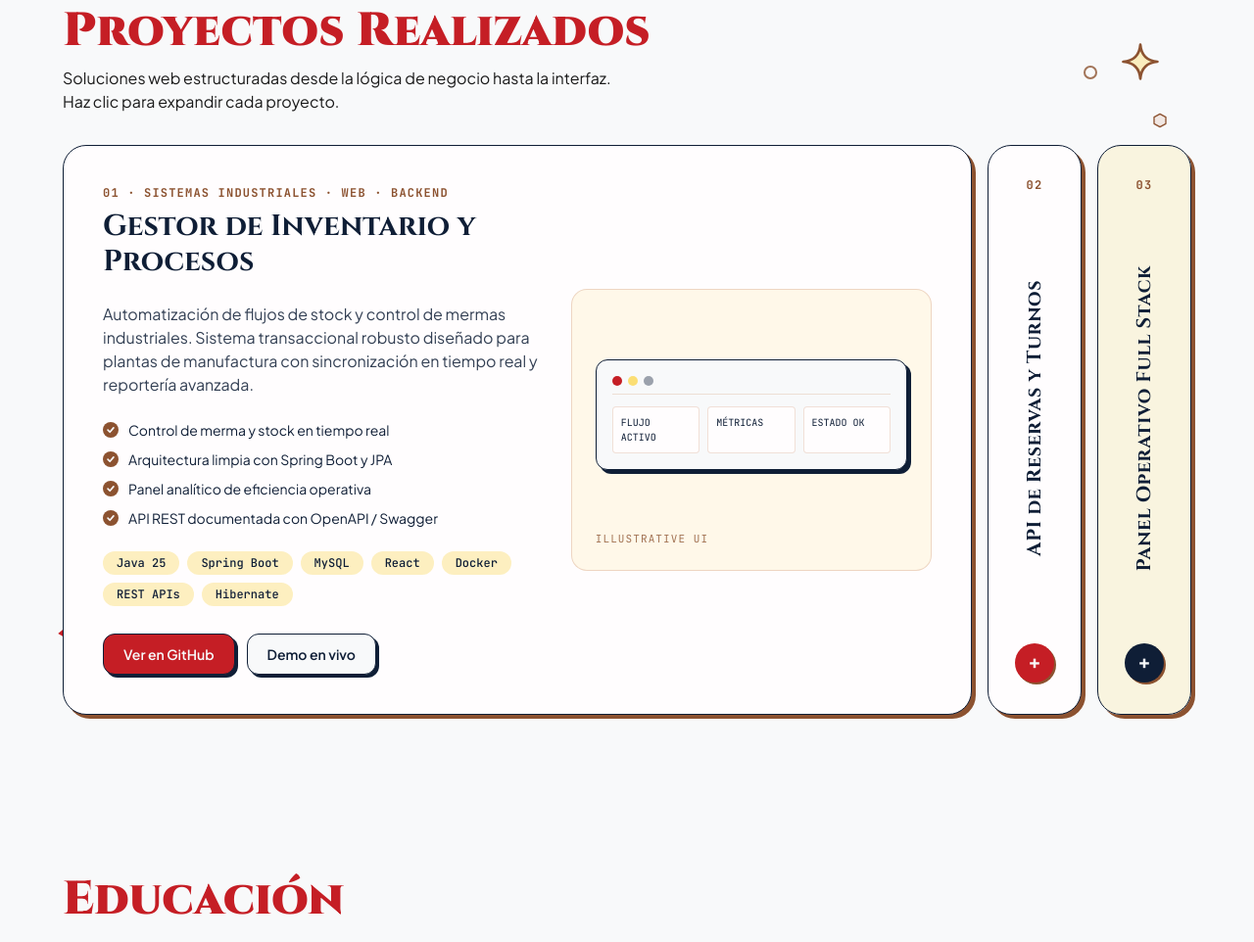
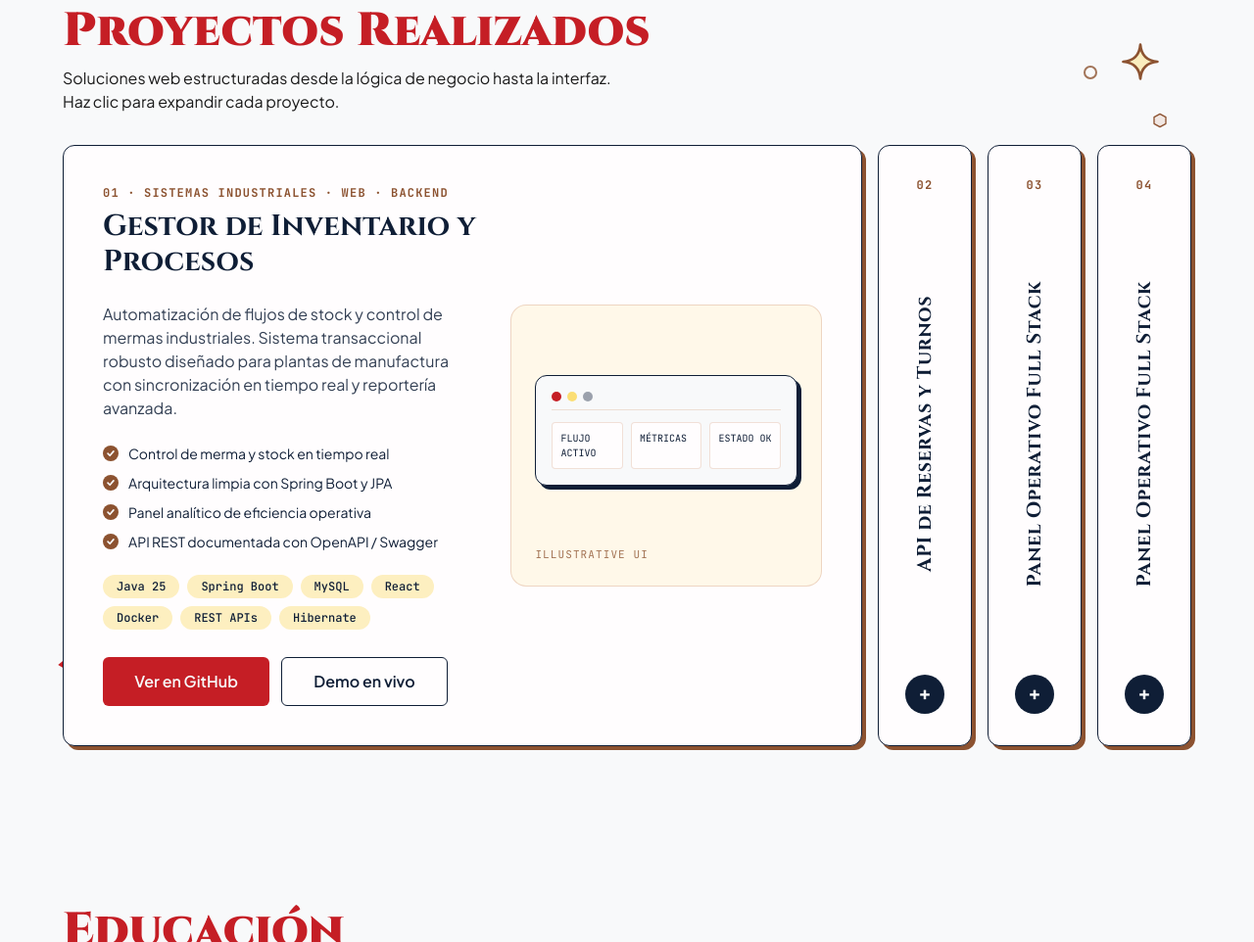
Before and after one commit to argierincon/portfolio, an Astro site: page / in a window 1280 px wide. Shown: the part 4588-5550 px from the top of the page at 98% size. Built offline with nearby package versions, Linux system fonts and the light colour scheme; Astro itself is replaced by a stand-in of ours.

Commit message:
feat(ui): calculate accordion index automatically

```diff
--- a/src/components/VerticalAccordion.astro
+++ b/src/components/VerticalAccordion.astro
@@ -1,4 +1,6 @@
 ---
+import ActionButton from "./ActionButton.astro";
+
 export interface AccordionHighlight {
   text: string;
 }
@@ -11,7 +13,7 @@ export interface AccordionAction {
 
 export interface AccordionItem {
   id: string;
-  index: string;
+  index?: string;
   meta?: string;
   title: string;
   shortTitle: string;
@@ -44,8 +46,7 @@ const { items, defaultOpenIndex = 0, class: className = "" } = Astro.props;
 >
   {items.map((item, idx) => {
     const isExpanded = idx === defaultOpenIndex;
-    const isYellowTone = item.collapsedTone === "yellow";
-    const isBlueButton = item.buttonTone === "blue";
+    const itemIndex = item.index ?? (idx + 1).toString().padStart(2, "0");
 
     return (
       <article
@@ -53,12 +54,12 @@ const { items, defaultOpenIndex = 0, class: className = "" } = Astro.props;
         data-accordion-panel
         data-expanded={isExpanded ? "true" : "false"}
         class:list={[
-          "group relative rounded-3xl border border-easton-blue-500 shadow-[4px_4px_0_0_var(--color-wand-brown-500)] transition-all duration-300",
+          "group relative rounded-xl border border-easton-blue-500 shadow-[4px_4px_0_0_var(--color-wand-brown-500)] transition-all duration-300",
           isExpanded
             ? "flex-1 bg-vellum-sheet p-6 sm:p-8 lg:p-10"
             : [
                 "w-full px-5 py-4 lg:w-24 lg:shrink-0 lg:px-0 lg:py-8",
-                isYellowTone ? "bg-lunar-yellow-500/20" : "bg-vellum-sheet",
+                "bg-vellum-sheet",
               ],
         ]}
       >
@@ -74,7 +75,7 @@ const { items, defaultOpenIndex = 0, class: className = "" } = Astro.props;
             <div class="space-y-2">
               {item.meta && (
                 <p class="font-mono text-xs font-semibold tracking-widest text-wand-brown-500">
-                  {item.index} · {item.meta}
+                  {itemIndex} · {item.meta}
                 </p>
               )}
               <h3 class="font-display text-2xl font-bold text-easton-blue-500 sm:text-3xl">
@@ -127,17 +128,13 @@ const { items, defaultOpenIndex = 0, class: className = "" } = Astro.props;
                 {item.actions.map((action) => {
                   const isSecondary = action.variant === "secondary";
                   return (
-                    <a
+                    <ActionButton
                       href={action.href}
-                      class:list={[
-                        "inline-flex items-center justify-center rounded-xl border border-easton-blue-500 px-5 py-2.5 font-sans text-sm font-semibold shadow-[3px_3px_0_0_var(--color-easton-blue-500)] transition-transform duration-150 hover:-translate-y-0.5",
-                        isSecondary
-                          ? "bg-chalk-paper text-easton-blue-500"
-                          : "bg-mashle-red-500 text-chalk-paper",
-                      ]}
+                      variant={isSecondary ? "outlined" : "filled"}
+                      color={isSecondary ? "easton-blue" : "mashle-red"}
                     >
                       {action.label}
-                    </a>
+                    </ActionButton>
                   );
                 })}
               </div>
@@ -188,7 +185,7 @@ const { items, defaultOpenIndex = 0, class: className = "" } = Astro.props;
           ]}
         >
           <span class="font-mono text-xs font-semibold tracking-widest text-wand-brown-500">
-            {item.index}
+            {itemIndex}
           </span>
 
           <span class="font-display text-base font-bold text-easton-blue-500 lg:[writing-mode:vertical-rl] lg:rotate-180 lg:text-xl lg:tracking-wide">
@@ -196,10 +193,7 @@ const { items, defaultOpenIndex = 0, class: className = "" } = Astro.props;
           </span>
 
           <span
-            class:list={[
-              "inline-flex h-10 w-10 shrink-0 items-center justify-center rounded-full font-mono text-xl font-bold text-chalk-paper shadow-[2px_2px_0_0_var(--color-wand-brown-500)] transition-transform duration-150 group-hover:scale-105",
-              isBlueButton ? "bg-easton-blue-500" : "bg-mashle-red-500",
-            ]}
+            class="inline-flex h-10 w-10 shrink-0 items-center justify-center rounded-full font-mono text-xl font-bold text-chalk-paper bg-easton-blue-500 transition-transform duration-150 group-hover:scale-105"
             aria-hidden="true"
           >
             +
@@ -229,8 +223,6 @@ const { items, defaultOpenIndex = 0, class: className = "" } = Astro.props;
         const trigger = panel.querySelector<HTMLButtonElement>(
           "[data-accordion-trigger]",
         );
-        const isYellow = panel.dataset.tone === "yellow";
-
         panel.dataset.expanded = String(isSelected);
         trigger?.setAttribute("aria-expanded", String(isSelected));
 
@@ -243,7 +235,6 @@ const { items, defaultOpenIndex = 0, class: className = "" } = Astro.props;
             "lg:shrink-0",
             "lg:px-0",
             "lg:py-8",
-            "bg-lunar-yellow-500/20",
           );
           panel.classList.add(
             "flex-1",
@@ -271,7 +262,7 @@ const { items, defaultOpenIndex = 0, class: className = "" } = Astro.props;
             "lg:shrink-0",
             "lg:px-0",
             "lg:py-8",
-            isYellow ? "bg-lunar-yellow-500/20" : "bg-vellum-sheet",
+            "bg-vellum-sheet",
           );
           content?.classList.add("hidden");
           trigger?.classList.remove("hidden");
--- a/src/components/sections/Projects.astro
+++ b/src/components/sections/Projects.astro
@@ -6,7 +6,6 @@ import VerticalAccordion, {
 const projects: readonly AccordionItem[] = [
   {
     id: "proyecto-inventario",
-    index: "01",
     meta: "SISTEMAS INDUSTRIALES · WEB · BACKEND",
     title: "Gestor de Inventario y Procesos",
     shortTitle: "Gestor de Inventario",
@@ -37,7 +36,6 @@ const projects: readonly AccordionItem[] = [
   },
   {
     id: "proyecto-reservas",
-    index: "02",
     meta: "BACKEND · APIS · ARQUITECTURA",
     title: "API de Reservas y Turnos",
     shortTitle: "API de Reservas y Turnos",
@@ -59,7 +57,28 @@ const projects: readonly AccordionItem[] = [
   },
   {
     id: "proyecto-panel",
-    index: "03",
+    meta: "FULL STACK · INTERFAZ · DATOS",
+    title: "Panel Operativo Full Stack",
+    shortTitle: "Panel Operativo Full Stack",
+    description:
+      "Interfaz operativa conectada a servicios backend para monitorear estados, consultar registros y agilizar la toma de decisiones diarias.",
+    highlights: [
+      "Componentes reutilizables y diseño responsive",
+      "Integración fluida con servicios REST",
+      "Visualización clara de indicadores clave",
+      "Base preparada para escalar nuevas vistas",
+    ],
+    tags: ["TypeScript", "React", "Tailwind CSS", "Spring Boot", "MySQL"],
+    actions: [
+      { label: "Ver en GitHub", href: "#contacto", variant: "primary" },
+      { label: "Demo en vivo", href: "#contacto", variant: "secondary" },
+    ],
+    illustrationLabel: "ILLUSTRATIVE UI",
+    collapsedTone: "yellow",
+    buttonTone: "blue",
+  },
+  {
+    id: "proyecto-panel",
     meta: "FULL STACK · INTERFAZ · DATOS",
     title: "Panel Operativo Full Stack",
     shortTitle: "Panel Operativo Full Stack",
@@ -83,10 +102,7 @@ const projects: readonly AccordionItem[] = [
 ];
 ---
 
-<section
-  id="proyectos"
-  class="container-sections relative isolate space-y-8"
->
+<section id="proyectos" class="container-sections relative isolate space-y-8">
   <!-- Adornos decorativos de fondo -->
   <div class="pointer-events-none absolute inset-0 z-0" aria-hidden="true">
     <!-- Superior derecha: círculo outlined, estrella de 4 puntas y polígono -->
```
